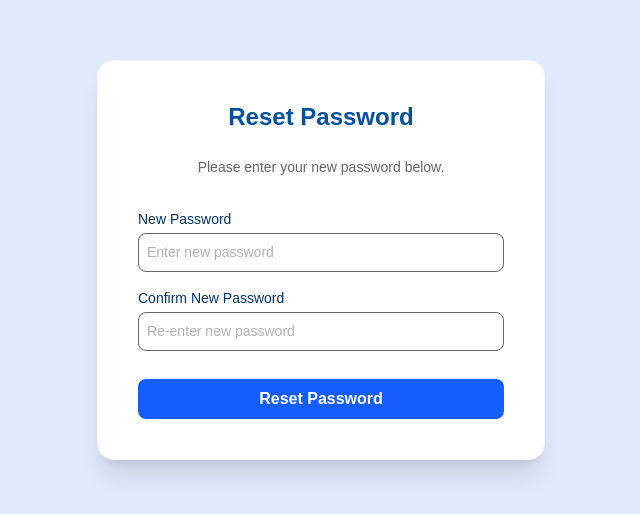
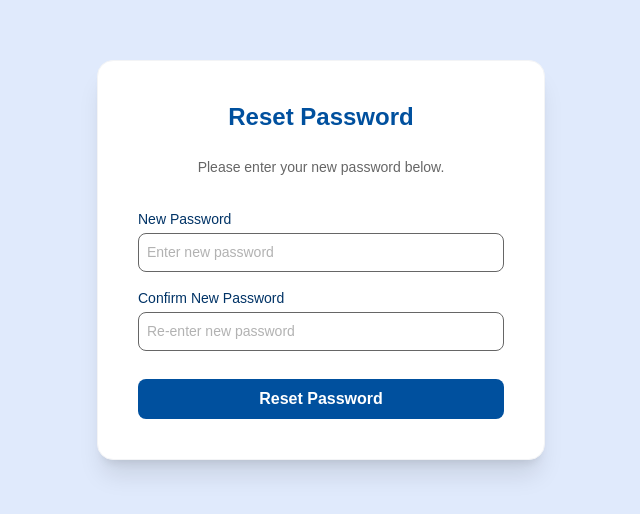
Before and after one commit to prodby-david/Capstone-Project-HanaPark-, a React (Vite) app in the folder client/: page /reset-password/1 in a window 1280 px wide. Shown: the part 140-654 px from the top of the page, without its empty margins (319-959 px from the left). Built offline with nearby package versions, Linux system fonts and the light colour scheme; no server answers.

Commit message:
fix: remove the bg color

```diff
--- a/client/src/components/forms/user/resetpassword.jsx
+++ b/client/src/components/forms/user/resetpassword.jsx
@@ -113,7 +113,7 @@ const ResetPassword = () => {
 
         <button
           type="submit"
-          className="w-full bg-blue-600 text-white py-2 rounded-lg font-semibold mt-3 hover:bg-blue-700 active:scale-[0.98] cursor-pointer transition-all duration-200"
+          className="w-full bg-color-3 text-white py-2 rounded-lg font-semibold mt-3 hover:opacity-90 active:scale-[0.98] cursor-pointer transition-all duration-200"
         >
           Reset Password
         </button>
```
